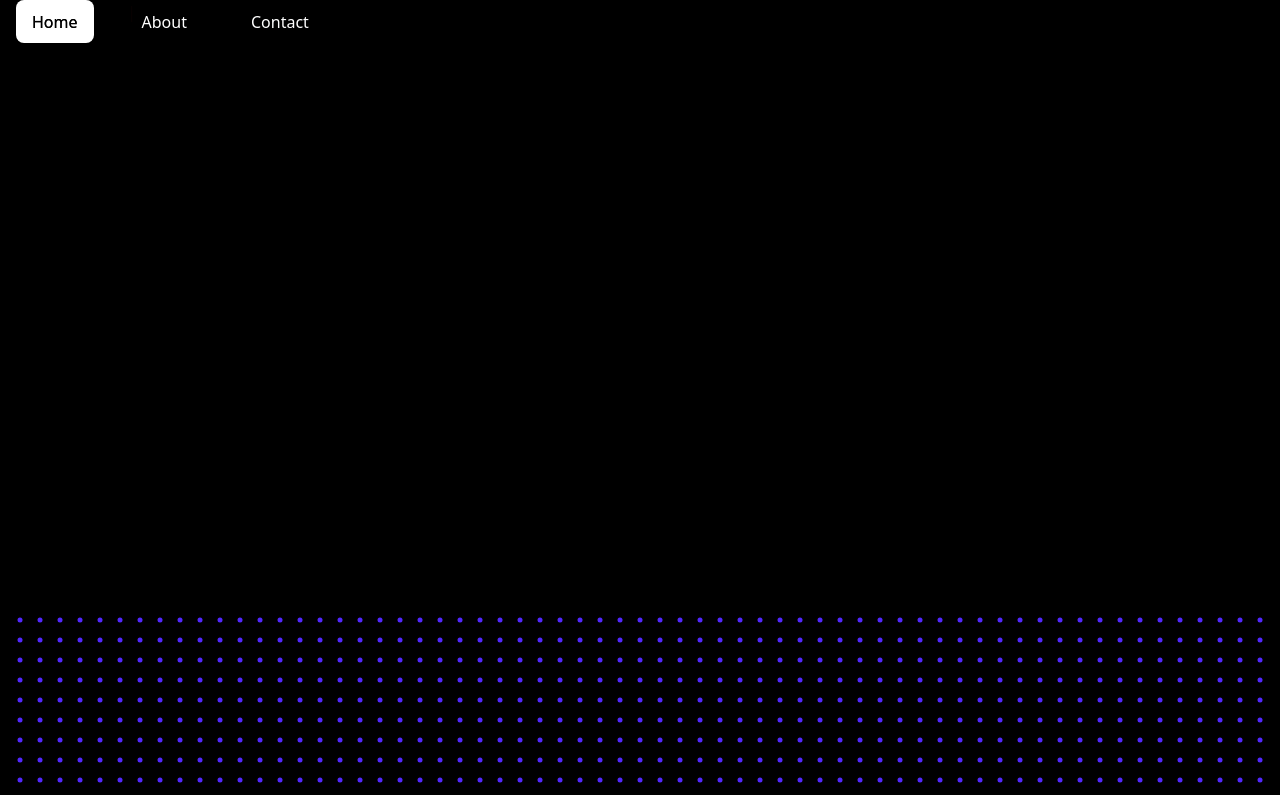
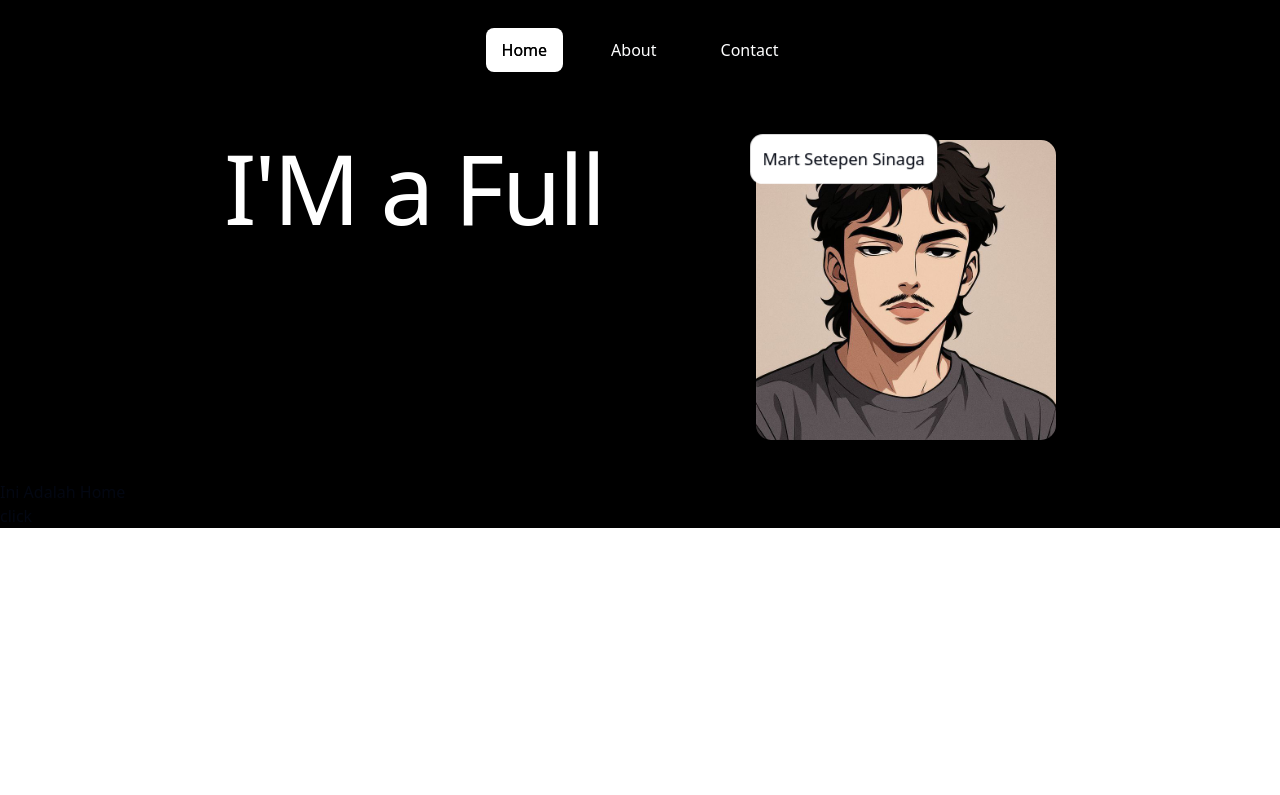
Before and after one commit to atmr03/porfolio25, a React (Vite) app: page / in a window 1280 px wide. Shown: the top 795 px of the page. Built offline with nearby package versions, Linux system fonts and the light colour scheme.

Commit message:
day four

```diff
--- a/src/App.jsx
+++ b/src/App.jsx
@@ -4,24 +4,13 @@ import DotGrid from "./components/DotGrid";
 import Navbar from "./pages/navbar";
 function App() {
   return (
-    <>
-      <div className="absolute top-0 right-0 left-0 bg-black bottom-0 w-full h-full">
+    <div className="bg-black">
+      <div className="bg-black">
         <Navbar></Navbar>
-        <DotGrid
-          dotSize={5}
-          gap={15}
-          baseColor="#5227FF"
-          activeColor="#5227FF"
-          proximity={120}
-          shockRadius={150}
-          shockStrength={5}
-          resistance={750}
-          returnDuration={1.5}
-        />
       </div>
       <Home></Home>
-      <Footer></Footer>
-    </>
+      {/* <Footer></Footer> */}
+    </div>
   );
 }
 
--- /dev/null
+++ b/src/components/TiltedCard.jsx
@@ -0,0 +1,129 @@
+import { useRef, useState } from 'react';
+import { motion, useMotionValue, useSpring } from 'motion/react';
+
+const springValues = {
+  damping: 30,
+  stiffness: 100,
+  mass: 2
+};
+
+export default function TiltedCard({
+  imageSrc,
+  altText = 'Tilted card image',
+  captionText = '',
+  containerHeight = '300px',
+  containerWidth = '100%',
+  imageHeight = '300px',
+  imageWidth = '300px',
+  scaleOnHover = 1.1,
+  rotateAmplitude = 14,
+  showMobileWarning = true,
+  showTooltip = true,
+  overlayContent = null,
+  displayOverlayContent = false
+}) {
+  const ref = useRef(null);
+  const x = useMotionValue(0);
+  const y = useMotionValue(0);
+  const rotateX = useSpring(useMotionValue(0), springValues);
+  const rotateY = useSpring(useMotionValue(0), springValues);
+  const scale = useSpring(1, springValues);
+  const opacity = useSpring(0);
+  const rotateFigcaption = useSpring(0, {
+    stiffness: 350,
+    damping: 30,
+    mass: 1
+  });
+
+  const [lastY, setLastY] = useState(0);
+
+  function handleMouse(e) {
+    if (!ref.current) return;
+
+    const rect = ref.current.getBoundingClientRect();
+    const offsetX = e.clientX - rect.left - rect.width / 2;
+    const offsetY = e.clientY - rect.top - rect.height / 2;
+
+    const rotationX = (offsetY / (rect.height / 2)) * -rotateAmplitude;
+    const rotationY = (offsetX / (rect.width / 2)) * rotateAmplitude;
+
+    rotateX.set(rotationX);
+    rotateY.set(rotationY);
+
+    x.set(e.clientX - rect.left);
+    y.set(e.clientY - rect.top);
+
+    const velocityY = offsetY - lastY;
+    rotateFigcaption.set(-velocityY * 0.6);
+    setLastY(offsetY);
+  }
+
+  function handleMouseEnter() {
+    scale.set(scaleOnHover);
+    opacity.set(1);
+  }
+
+  function handleMouseLeave() {
+    opacity.set(0);
+    scale.set(1);
+    rotateX.set(0);
+    rotateY.set(0);
+    rotateFigcaption.set(0);
+  }
+
+  return (
+    <figure
+      ref={ref}
+      className="relative w-full h-full [perspective:800px] flex flex-col items-center justify-center"
+      style={{
+        height: containerHeight,
+        width: containerWidth
+      }}
+      onMouseMove={handleMouse}
+      onMouseEnter={handleMouseEnter}
+      onMouseLeave={handleMouseLeave}>
+      {showMobileWarning && (
+        <div className="absolute top-4 text-center text-sm block sm:hidden">
+          This effect is not optimized for mobile. Check on desktop.
+        </div>
+      )}
+      <motion.div
+        className="relative [transform-style:preserve-3d]"
+        style={{
+          width: imageWidth,
+          height: imageHeight,
+          rotateX,
+          rotateY,
+          scale
+        }}>
+        <motion.img
+          src={imageSrc}
+          alt={altText}
+          className="absolute top-0 left-0 object-cover rounded-[15px] will-change-transform [transform:translateZ(0)]"
+          style={{
+            width: imageWidth,
+            height: imageHeight
+          }} />
+
+        {displayOverlayContent && overlayContent && (
+          <motion.div
+            className="absolute top-0 left-0 z-[2] will-change-transform [transform:translateZ(30px)]">
+            {overlayContent}
+          </motion.div>
+        )}
+      </motion.div>
+      {showTooltip && (
+        <motion.figcaption
+          className="pointer-events-none absolute left-0 top-0 rounded-[4px] bg-white px-[10px] py-[4px] text-[10px] text-[#2d2d2d] opacity-0 z-[3] hidden sm:block"
+          style={{
+            x,
+            y,
+            opacity,
+            rotate: rotateFigcaption
+          }}>
+          {captionText}
+        </motion.figcaption>
+      )}
+    </figure>
+  );
+}
--- a/src/pages/Home.jsx
+++ b/src/pages/Home.jsx
@@ -6,18 +6,45 @@ import DecryptedText from "@/components/DecryptedText";
 import GlitchText from "@/components/GlitchText";
 import VariableProximity from "@/components/VariableProximity";
 import TextType from "@/components/TextType";
+import TiltedCard from "@/components/TiltedCard";
+import profil from "@/assets/profil.jpg";
 
 function Home() {
   return (
     <>
+      <div className="flex justify-between p-10 px-56">
         <TextType
-        className="text-red-600 size-72 bg-black"
-        text={["Text typing effect", "for your websites", "Happy coding!"]}
+          className="text-8xl w-1/2"
+          text={[
+            "Hey 👋 i'm Mart Setepen Sinaga",
+            "I'M a Full Stack Devoleper",
+            "Happy coding!",
+          ]}
           typingSpeed={75}
           pauseDuration={1500}
           showCursor={true}
           cursorCharacter="|"
         />
+        <TiltedCard
+          imageSrc={profil}
+          altText="MART"
+          captionText="MART"
+          containerHeight="300px"
+          containerWidth="300px"
+          imageHeight="300px"
+          imageWidth="300px"
+          rotateAmplitude={12}
+          scaleOnHover={1.2}
+          showMobileWarning={false}
+          showTooltip={true}
+          displayOverlayContent={true}
+          overlayContent={
+            <p className="tilted-card-demo-text p-3 bg-white rounded-xl">
+              Mart Setepen Sinaga
+            </p>
+          }
+        />
+      </div>
       <h1>Ini Adalah Home</h1>
       <Button btn="click"></Button>
     </>
--- a/src/pages/Navbar.jsx
+++ b/src/pages/Navbar.jsx
@@ -9,7 +9,10 @@ const items = [
 ];
 function Navbar() {
   return (
-    <div style={{ height: "600px", position: "relative" }}>
+    <div
+      className="text-center items-center flex justify-center"
+      style={{ height: "100px", position: "relative" }}
+    >
       <GooeyNav
         items={items}
         particleCount={15}
```
Also changed, not shown: src/assets/profil.jpg (added). Lines whose indentation alone changed are shown as unchanged.
